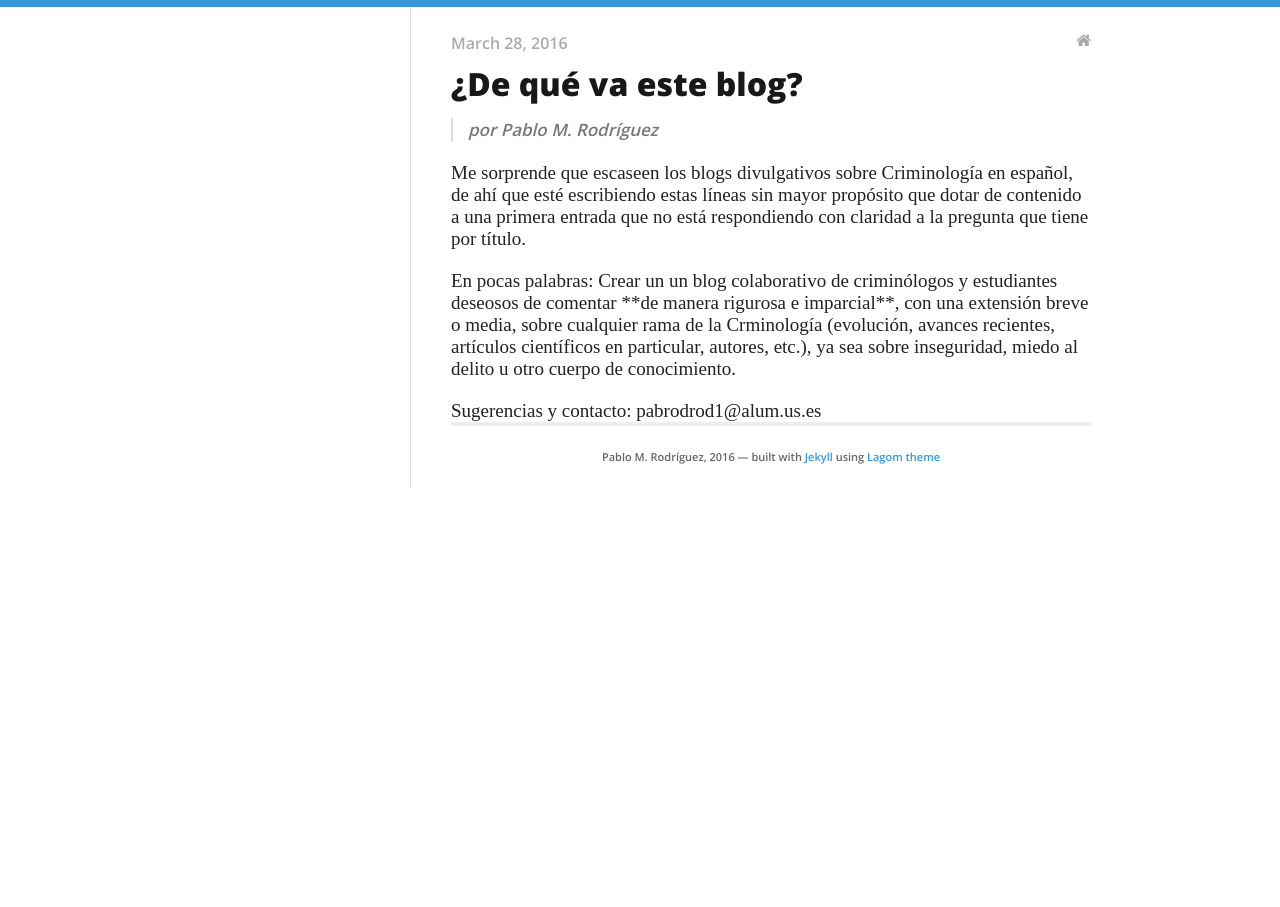
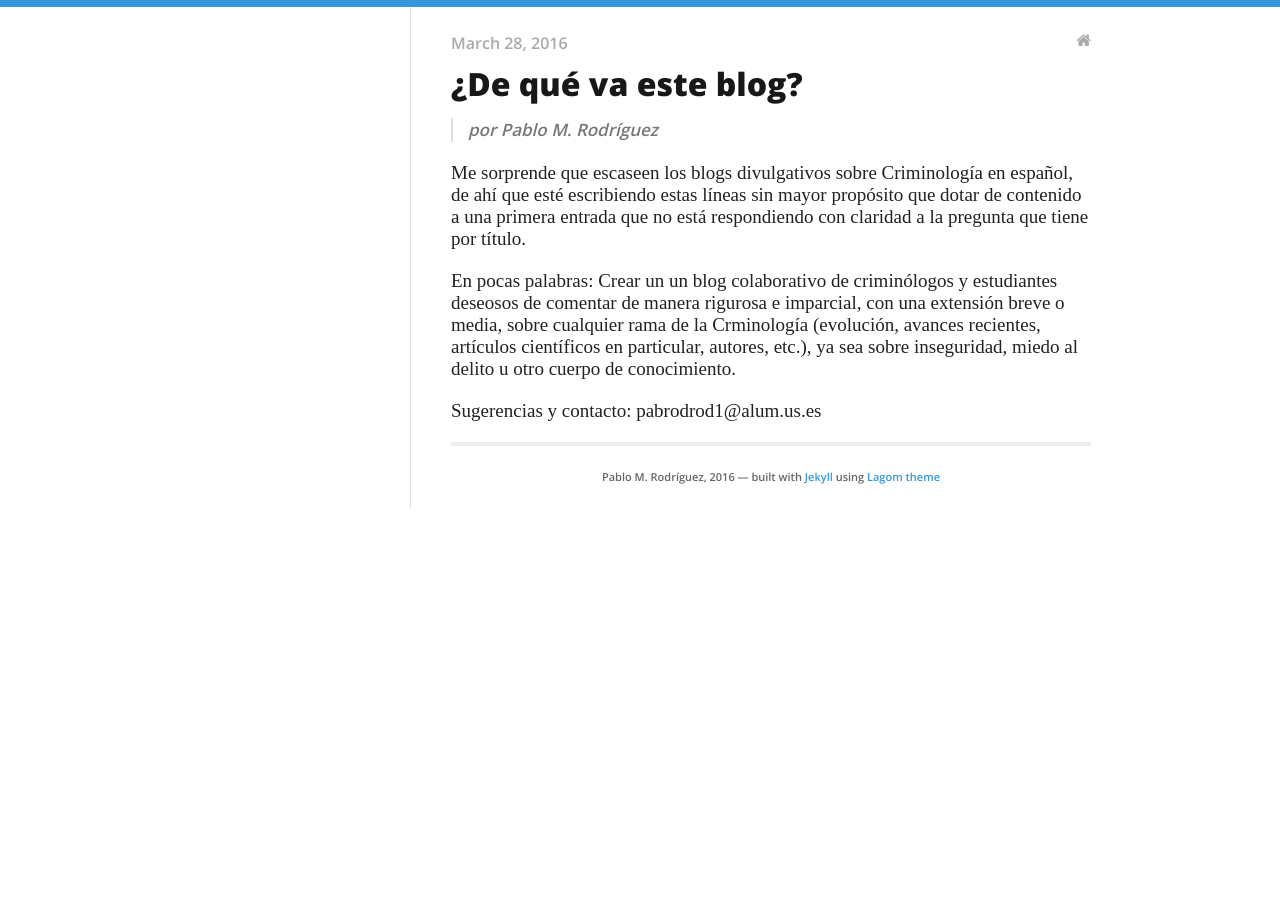
Before and after one commit to fearofcrime/fearofcrime.github.io, a Jekyll site: the page built from _posts/2016-03-28-presentacion.md, in a window 1280 px wide. Built offline with Jekyll 4.4.1, drawn with Linux system fonts in a browser that asks for light colours; nearby versions of some CDN libraries.

```diff
--- a/_posts/2016-03-28-presentacion.md
+++ b/_posts/2016-03-28-presentacion.md
@@ -9,8 +9,8 @@ categories:
 <font face="Times New Roman" style="font-size:19px">
 <p>Me sorprende que escaseen los blogs divulgativos sobre Criminología en español, de ahí que esté escribiendo estas líneas sin mayor propósito que dotar de contenido a una primera entrada que no está respondiendo con claridad a la pregunta que tiene por título.</p>
 
-<p>En pocas palabras: Crear un un blog colaborativo de criminólogos y estudiantes deseosos de comentar **de manera rigurosa e imparcial**, con una extensión breve o media, sobre cualquier rama de la Crminología (evolución, avances recientes, artículos científicos en particular, autores, etc.), ya sea sobre inseguridad, miedo al delito u otro cuerpo de conocimiento.</p>
+<p>En pocas palabras: Crear un un blog colaborativo de criminólogos y estudiantes deseosos de comentar <i>de manera rigurosa e imparcial</i>, con una extensión breve o media, sobre cualquier rama de la Crminología (evolución, avances recientes, artículos científicos en particular, autores, etc.), ya sea sobre inseguridad, miedo al delito u otro cuerpo de conocimiento.</p>
 
-Sugerencias y contacto: pabrodrod1@alum.us.es
+<p>Sugerencias y contacto: pabrodrod1@alum.us.es</p>
 
 </font>
```
